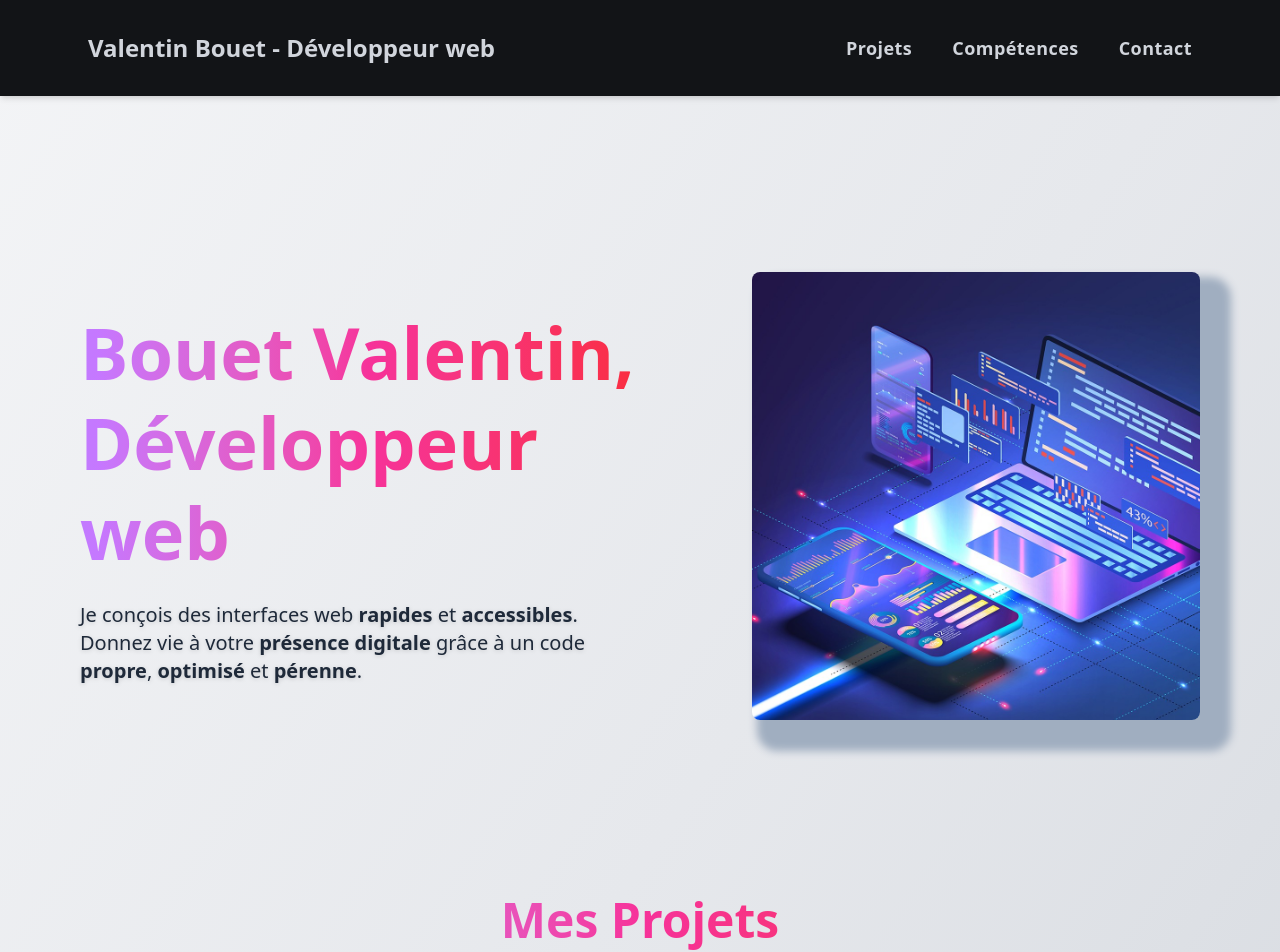
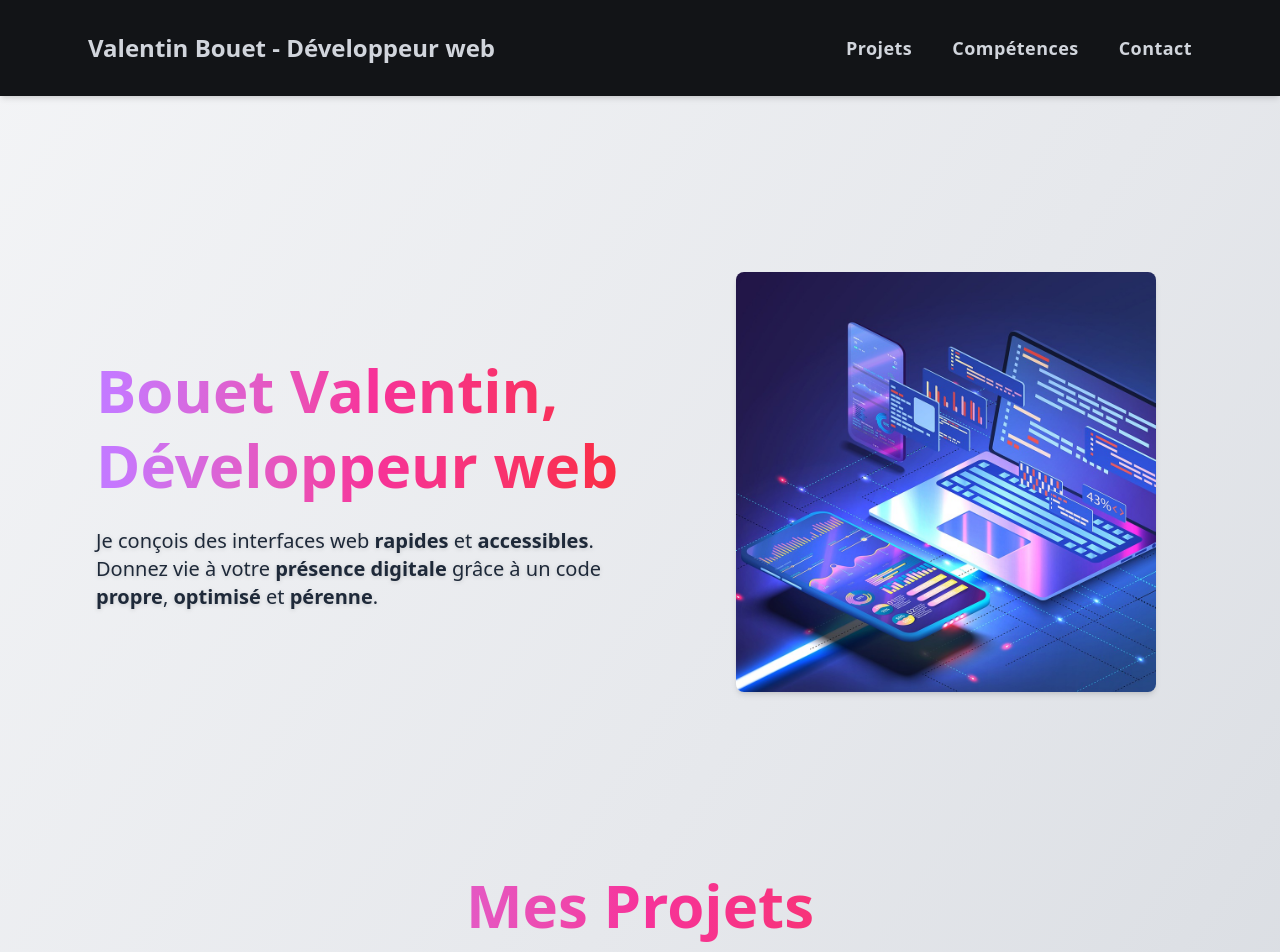
Before and after one commit to valentin-49/PortfolioProWebDev, a Next.js app in the folder protfoliopro/: page / in a window 1280 px wide. Shown: the top 952 px of the page. Built offline with nearby package versions, Linux system fonts and the light colour scheme.

Commit message:
update title size

```diff
--- a/protfoliopro/src/app/page.tsx
+++ b/protfoliopro/src/app/page.tsx
@@ -26,12 +26,12 @@ export default function Home() {
       <Header />
 
       <main className="min-h-screen bg-gradient-to-br from-gray-100 via-gray-200 to-gray-300 text-gray-800 p-12 sm:p-20 flex flex-col gap-28 transition-colors mt-12 ">
-         <section className="max-w-6xl mx-auto flex flex-col-reverse md:flex-row items-center gap-12 md:gap-24 pt-28 sm:pt-32 md:pt-36">
+         <section className="max-w-6xl mx-auto flex flex-col-reverse md:flex-row items-center gap-12 md:gap-24 pt-20 sm:pt-28 md:pt-36 px-4">
           <AnimatedText>
-            <h1 className="text-6xl sm:text-7xl font-extrabold leading-tight bg-gradient-to-r from-purple-400 via-pink-500 to-red-500 bg-clip-text text-transparent">
+            <h1 className="text-4xl sm:text-5xl md:text-6xl font-extrabold leading-tight bg-gradient-to-r from-purple-400 via-pink-500 to-red-500 bg-clip-text text-transparent text-center md:text-left">
               Bouet Valentin, Développeur web
             </h1>
-            <p className="mt-6 text-xl text-gray-800 max-w-lg mx-auto md:mx-0 drop-shadow-sm">
+            <p className="mt-6 text-lg sm:text-xl text-gray-800 max-w-xl mx-auto md:mx-0 text-center md:text-left drop-shadow-sm">
               Je conçois des interfaces web <strong className="font-bold">rapides</strong> et <strong className="font-bold">accessibles</strong>.<br />
               Donnez vie à votre <strong className="font-bold">présence digitale</strong> grâce à un code <strong className="font-bold">propre</strong>, <strong className="font-bold">optimisé</strong> et <strong className="font-bold">pérenne</strong>.
             </p>
@@ -43,11 +43,12 @@ export default function Home() {
               alt="Illustration développeur web"
               width={500}
               height={300}
-              className="rounded-lg shadow-[18px_18px_8px_13px_#a0aec0]"
+              className="rounded-lg shadow-md w-full max-w-[420px] h-auto"
               priority
             />
           </AnimatedImage>
         </section>
+
 
         {/* Projets */}
         <section id="projets" className="mb-24 pt-8 sm:pt-12 md:pt-16 max-w-4xl mx-auto">
--- a/protfoliopro/src/components/AnimatedTitle.tsx
+++ b/protfoliopro/src/components/AnimatedTitle.tsx
@@ -13,7 +13,7 @@ export default function AnimatedTitle({ children, className = "", delay = 0.2 }:
       initial={{ opacity: 0, y: 20 }}
       animate={{ opacity: 1, y: 0 }}
       transition={{ duration: 0.8, delay }}
-      className={`relative text-5xl font-extrabold text-center text-transparent bg-clip-text bg-gradient-to-r from-purple-400 via-pink-500 to-red-500 mb-24 pb-6 ${className}`}
+      className={`relative text-4xl sm:text-5xl md:text-6xl font-extrabold leading-tight bg-gradient-to-r from-purple-400 via-pink-500 to-red-500 bg-clip-text text-transparent text-center mb-24 pb-6 ${className}`}
     >
       {children}
       <span className="absolute left-1/2 bottom-[-10px] -translate-x-1/2 h-1.5 w-24 sm:w-36 md:w-48 rounded-full bg-pink-500 shadow-pink-500/70 animate-pulse"></span>
```
